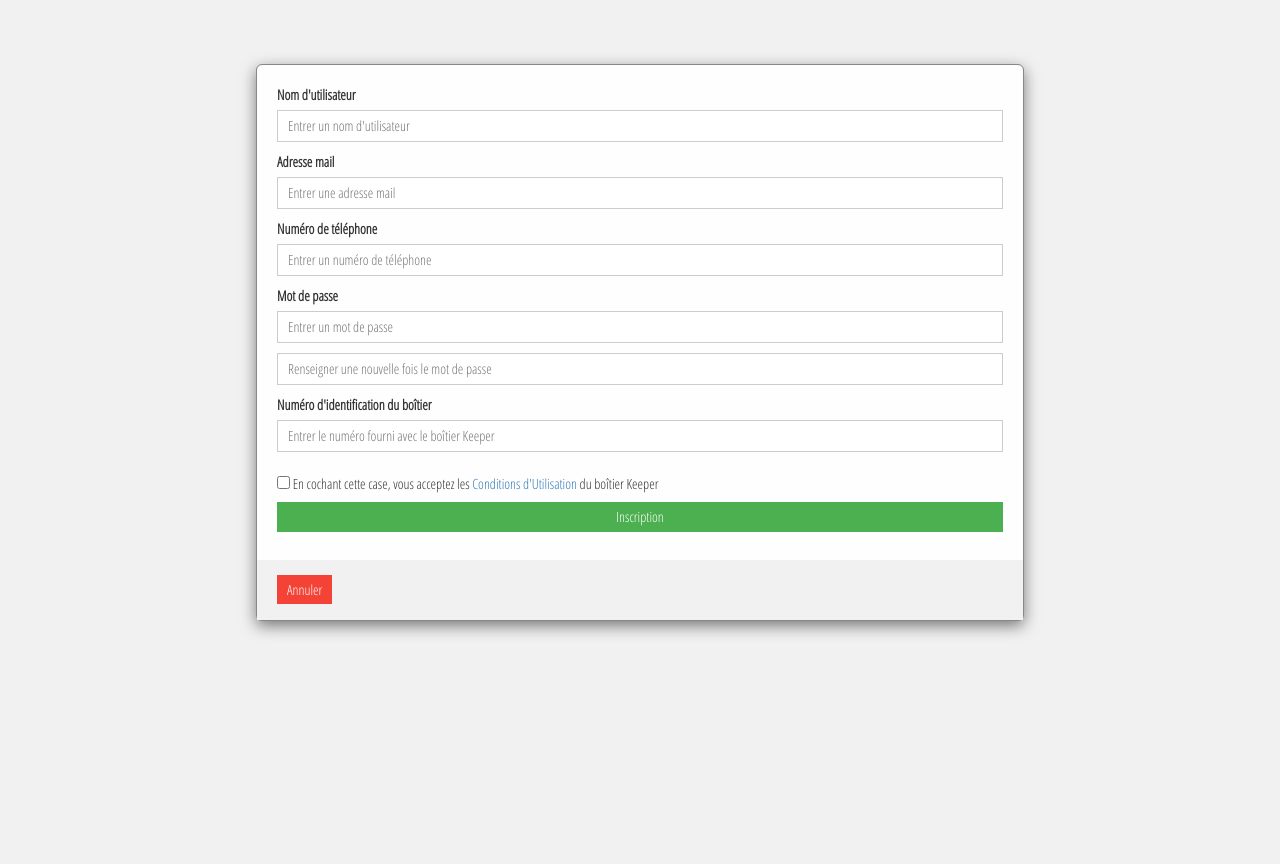
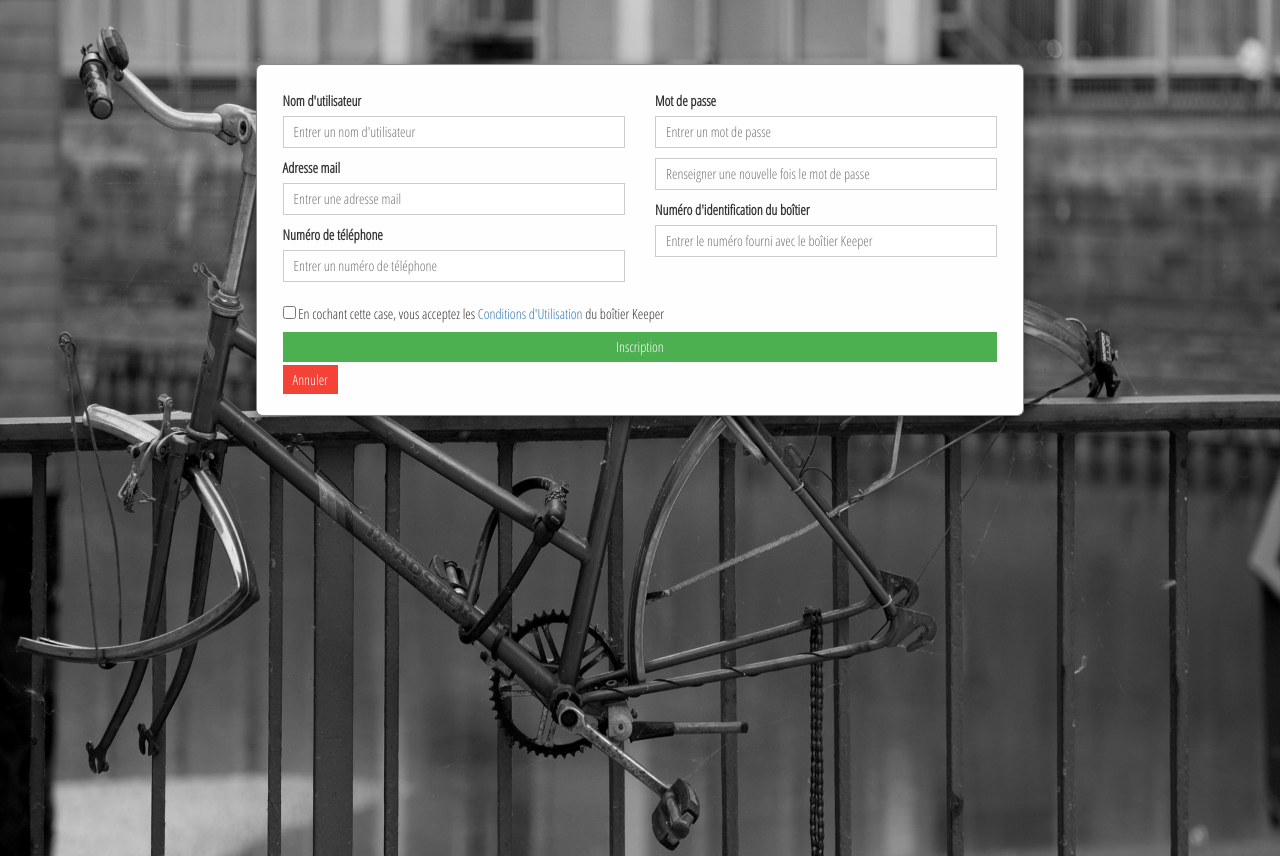
Before and after one commit to justinevacher/bykeeper, a PHP site: page /inscription.php in a window 1280 px wide. Before the commit the page ends 636 px from the top, so only its background shows below. Run offline with PHP 8.4, Linux system fonts and the light colour scheme; some libraries are stand-ins or nearby versions.

Commit message:
design formulaire

```diff
--- a/connexion.php
+++ b/connexion.php
@@ -30,5 +30,6 @@
                 <span class="mdpOublie"><a href="#">Mot de passe oublié ?</a></span>
             </div>
         </form>
+
 </body>
 </html>
--- a/css/forms.css
+++ b/css/forms.css
@@ -9,10 +9,24 @@
     src: url("../fonts/OpenSans-CondLight.ttf");
 }
 
+html{
+    width: 100%;
+    height: 100%;
+}
+
 body {
+    width: 100%;
+    height: 100%;
 	font-family: "Open Sans Condensed", sans-serif;
-	background: #F1F1F1;
+	background: url(../img/velo.jpg) no-repeat;
+    background-size: cover;
+
 }
+
+form {
+    padding:2%;
+}
+
 
 input[type=text], input[type=email], input[type=password], input[type=tel] {
     width: 100%;
--- a/inscription.php
+++ b/inscription.php
@@ -18,25 +18,33 @@
 </head>
 <body>
     <form class="modal-content" action="verification.php">
-        <div class="formulaire">
+        <section class="row">
+            <section class="col-xs-12 col-sm-12 col-md-6 col-lg-6 ">
                 <label><b>Nom d'utilisateur</b></label>
                 <input type="text" placeholder="Entrer un nom d'utilisateur" name="login" required>
                 <label><b>Adresse mail</b></label>
                 <input type="email" placeholder="Entrer une adresse mail" name="mail" required>
                 <label><b>Numéro de téléphone</b></label>
                 <input type="tel" placeholder="Entrer un numéro de téléphone" name="login" pattern="^(?:0|\(?\+33\)?\s?|0033\s?)[1-79](?:[\.\-\s]?\d\d){4}$" required>
+            </section>
+            <section class="col-xs-12 col-sm-12 col-md-6 col-lg-6 ">
                 <label><b>Mot de passe</b></label>
                 <input type="password" placeholder="Entrer un mot de passe" name="mdp" required>
                 <input type="password" placeholder="Renseigner une nouvelle fois le mot de passe" name="mdpConfirm" required>
                 <label><b>Numéro d'identification du boîtier</b></label>
                 <input type="text" placeholder="Entrer le numéro fourni avec le boîtier Keeper" name="numBoitier" required>
+            </section>
+        </section>
+        <section class="row">
+            <section class="col-xs-12 col-sm-12 col-md-12 col-lg-12">
                 <div class="g-recaptcha" data-sitekey="6Ldw2goUAAAAAEAUpMSSiYblcX-Mnytjs2mhBSye"></div>
                 <input type="checkbox" required> En cochant cette case, vous acceptez les <a href="#">Conditions d'Utilisation</a> du boîtier Keeper
                 <button type="submit">Inscription</button>
-        </div>
-        <div class="footer-formulaire">
                 <a href="vitrine.html" class="btnAnnuler">Annuler</a>
-        </div>
+            </section>
+         </section>
+
+
     </form>
 </body>
 </html>
```
Also changed, not shown: css/vitrine.css (+11 -12 lines). Lines whose indentation alone changed are shown as unchanged.
